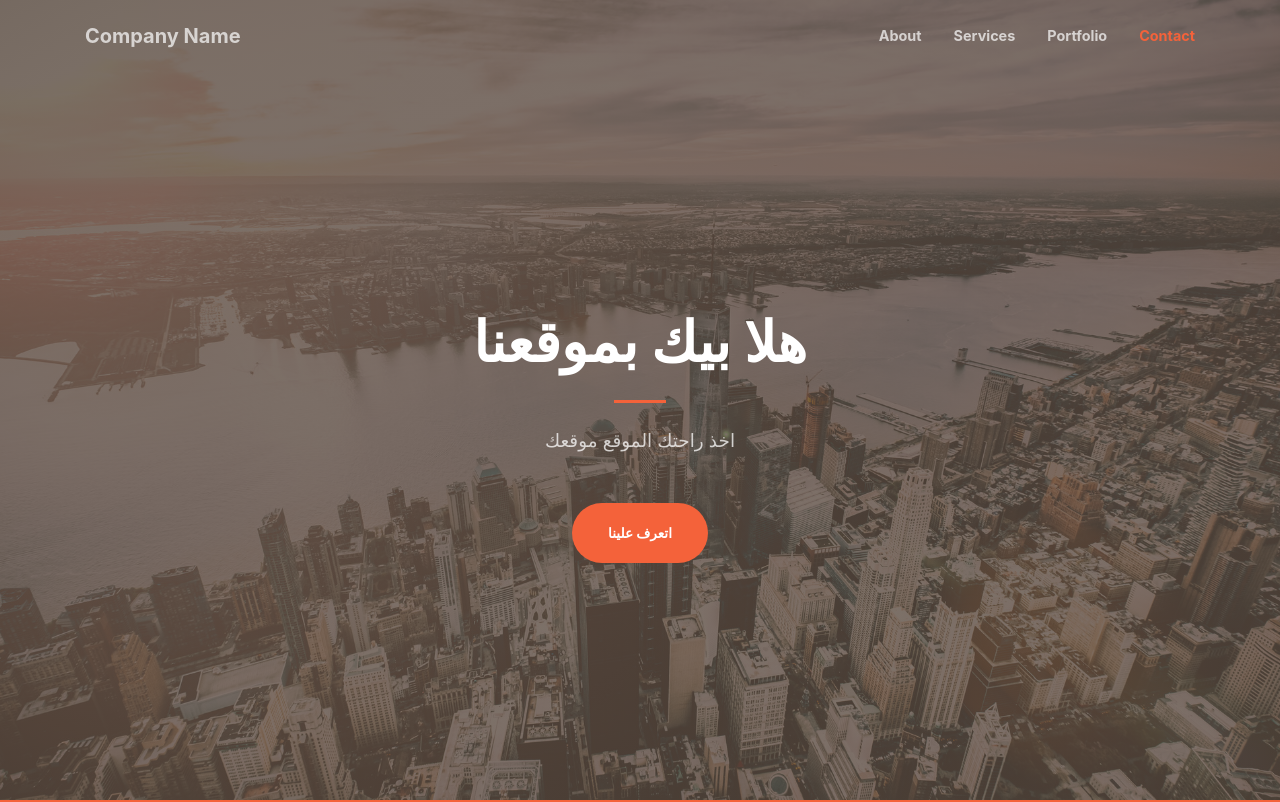
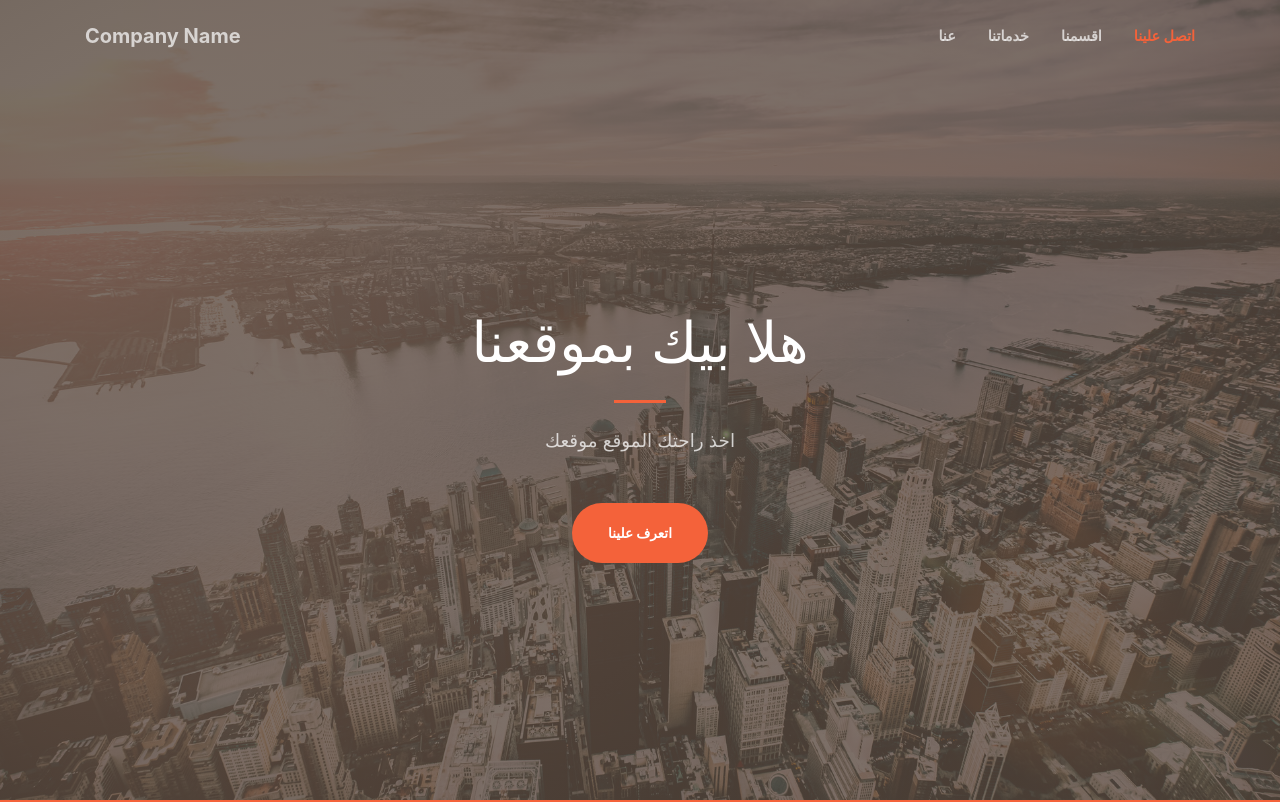
Before and after one commit to ta7shesh/Company, a plain HTML site: page index.html in a window 1280 px wide. Shown: the top 802 px of the page. Drawn offline with nearby package versions, Linux system fonts and the light colour scheme; a web font is replaced by a local one.

Commit message:
Update index.html

```diff
--- a/index.html
+++ b/index.html
@@ -27,10 +27,10 @@
                 <button class="navbar-toggler navbar-toggler-right" type="button" data-toggle="collapse" data-target="#navbarResponsive" aria-controls="navbarResponsive" aria-expanded="false" aria-label="Toggle navigation"><span class="navbar-toggler-icon"></span></button>
                 <div class="collapse navbar-collapse" id="navbarResponsive">
                     <ul class="navbar-nav ml-auto my-2 my-lg-0">
-                        <li class="nav-item"><a class="nav-link js-scroll-trigger" href="#about">About</a></li>
-                        <li class="nav-item"><a class="nav-link js-scroll-trigger" href="#services">Services</a></li>
-                        <li class="nav-item"><a class="nav-link js-scroll-trigger" href="#portfolio">Portfolio</a></li>
-                        <li class="nav-item"><a class="nav-link js-scroll-trigger" href="#contact">Contact</a></li>
+                        <li class="nav-item"><a class="nav-link js-scroll-trigger" href="#about">عنا</a></li>
+                        <li class="nav-item"><a class="nav-link js-scroll-trigger" href="#services">خدماتنا</a></li>
+                        <li class="nav-item"><a class="nav-link js-scroll-trigger" href="#portfolio">اقسمنا</a></li>
+                        <li class="nav-item"><a class="nav-link js-scroll-trigger" href="#contact">اتصل علينا</a></li>
                     </ul>
                 </div>
             </div>
@@ -40,7 +40,7 @@
             <div class="container h-100">
                 <div class="row h-100 align-items-center justify-content-center text-center">
                     <div class="col-lg-10 align-self-end">
-                        <h1 class="text-uppercase text-white font-weight-bold">هلا بيك بموقعنا</h1>
+                        <h1 style="font-size: 40;" class="text-uppercase text-white font-weight">هلا بيك بموقعنا</h1>
                         <hr class="divider my-4" />
                     </div>
                     <div class="col-lg-8 align-self-baseline">
```
